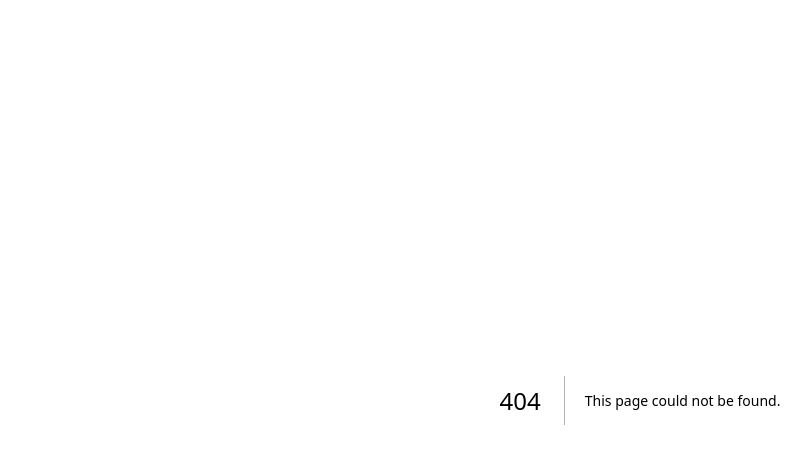
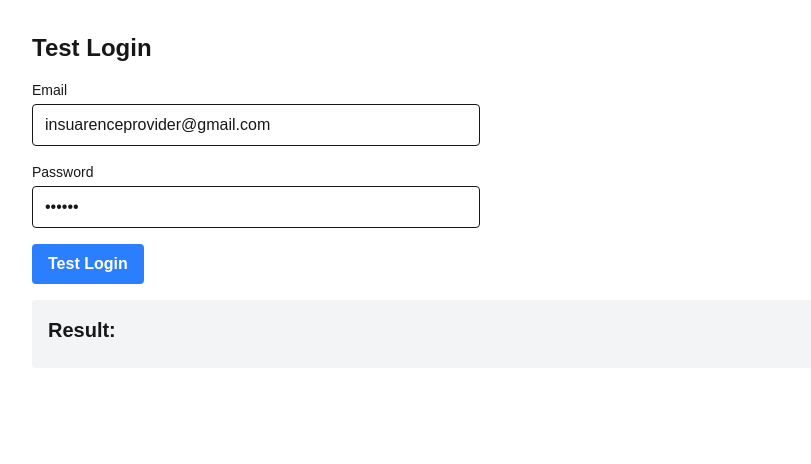
Before and after one commit to kaweesha-nethmina/lifeline-healthcare-client, a Next.js app: page /test-login in a window 1280 px wide. Before the commit this address had no page. Shown: the top 464 px of the page, without its empty margins (0-811 px from the left). Built offline with nearby package versions, Linux system fonts and the light colour scheme.

Commit message:
feat: test login

```diff
--- /dev/null
+++ b/app/test-login/page.tsx
@@ -0,0 +1,70 @@
+"use client"
+
+import { useState } from "react"
+import { ApiClient } from "@/lib/api"
+
+export default function TestLoginPage() {
+  const [email, setEmail] = useState("insuarenceprovider@gmail.com")
+  const [password, setPassword] = useState("123456")
+  const [result, setResult] = useState("")
+  const [loading, setLoading] = useState(false)
+
+  const testLogin = async (e: React.FormEvent) => {
+    e.preventDefault()
+    setLoading(true)
+    setResult("Testing login...")
+
+    try {
+      const response = await ApiClient.post("/auth/login", {
+        email,
+        password
+      })
+      setResult(`Login successful: ${JSON.stringify(response)}`)
+    } catch (error: any) {
+      setResult(`Login failed: ${error.message}`)
+    } finally {
+      setLoading(false)
+    }
+  }
+
+  return (
+    <div className="min-h-screen p-8">
+      <h1 className="text-2xl font-bold mb-4">Test Login</h1>
+      <form onSubmit={testLogin} className="max-w-md space-y-4">
+        <div>
+          <label htmlFor="email" className="block text-sm font-medium mb-1">Email</label>
+          <input
+            id="email"
+            type="email"
+            value={email}
+            onChange={(e) => setEmail(e.target.value)}
+            className="w-full px-3 py-2 border rounded"
+            required
+          />
+        </div>
+        <div>
+          <label htmlFor="password" className="block text-sm font-medium mb-1">Password</label>
+          <input
+            id="password"
+            type="password"
+            value={password}
+            onChange={(e) => setPassword(e.target.value)}
+            className="w-full px-3 py-2 border rounded"
+            required
+          />
+        </div>
+        <button
+          type="submit"
+          disabled={loading}
+          className="bg-blue-500 hover:bg-blue-700 text-white font-bold py-2 px-4 rounded disabled:opacity-50"
+        >
+          {loading ? "Logging in..." : "Test Login"}
+        </button>
+      </form>
+      <div className="mt-4 p-4 bg-gray-100 rounded">
+        <h2 className="text-xl font-semibold mb-2">Result:</h2>
+        <p className="whitespace-pre-wrap">{result}</p>
+      </div>
+    </div>
+  )
+}
```
